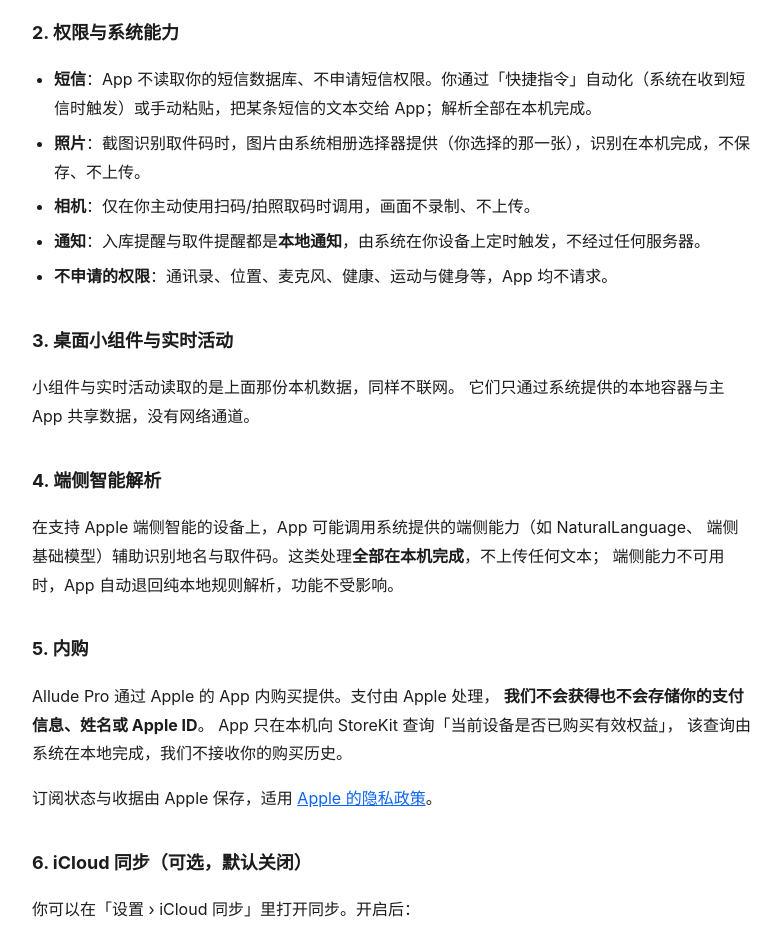
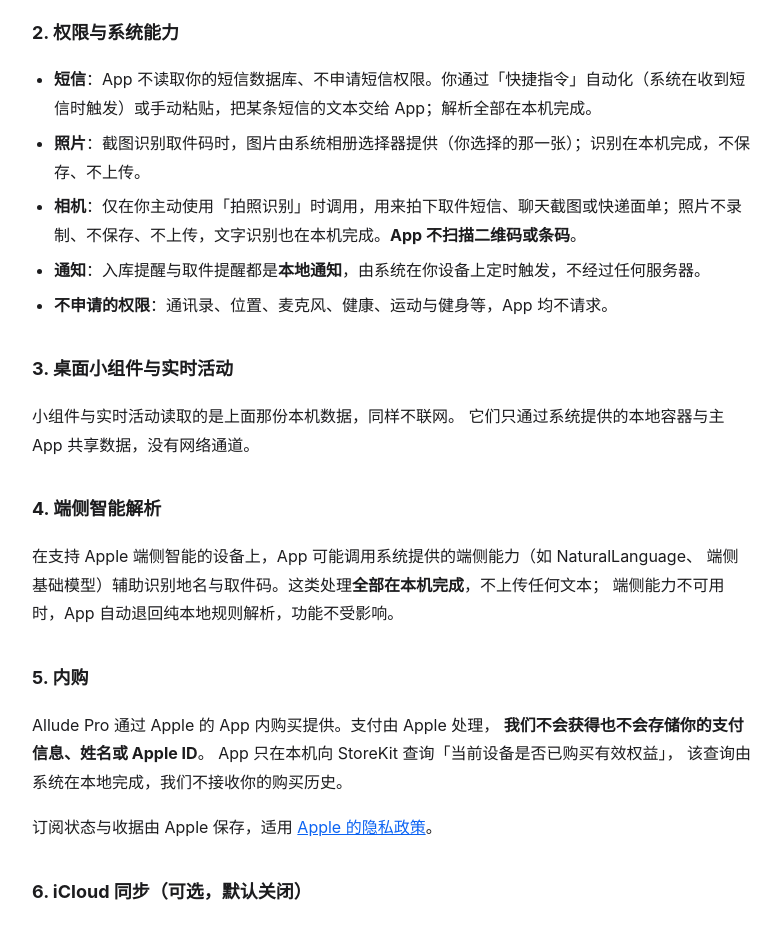
Before and after one commit to Zhangwangning/allude-legal, a plain HTML site: page privacy.html in a window 1280 px wide. Shown: the part 960-1889 px from the top of the page, without its empty margins (248-1029 px from the left). Drawn offline with Linux system fonts and the light colour scheme.

Commit message:
隐私政策：移除扫码入口，改为拍照识别（相机仅本机 OCR，明确不扫二维码/条码）

```diff
--- a/privacy.html
+++ b/privacy.html
@@ -59,8 +59,8 @@
   <h2>2. 权限与系统能力</h2>
   <ul>
     <li><b>短信</b>：App 不读取你的短信数据库、不申请短信权限。你通过「快捷指令」自动化（系统在收到短信时触发）或手动粘贴，把某条短信的文本交给 App；解析全部在本机完成。</li>
-    <li><b>照片</b>：截图识别取件码时，图片由系统相册选择器提供（你选择的那一张），识别在本机完成，不保存、不上传。</li>
-    <li><b>相机</b>：仅在你主动使用扫码/拍照取码时调用，画面不录制、不上传。</li>
+    <li><b>照片</b>：截图识别取件码时，图片由系统相册选择器提供（你选择的那一张）；识别在本机完成，不保存、不上传。</li>
+    <li><b>相机</b>：仅在你主动使用「拍照识别」时调用，用来拍下取件短信、聊天截图或快递面单；照片不录制、不保存、不上传，文字识别也在本机完成。<b>App 不扫描二维码或条码</b>。</li>
     <li><b>通知</b>：入库提醒与取件提醒都是<b>本地通知</b>，由系统在你设备上定时触发，不经过任何服务器。</li>
     <li><b>不申请的权限</b>：通讯录、位置、麦克风、健康、运动与健身等，App 均不请求。</li>
   </ul>
```
